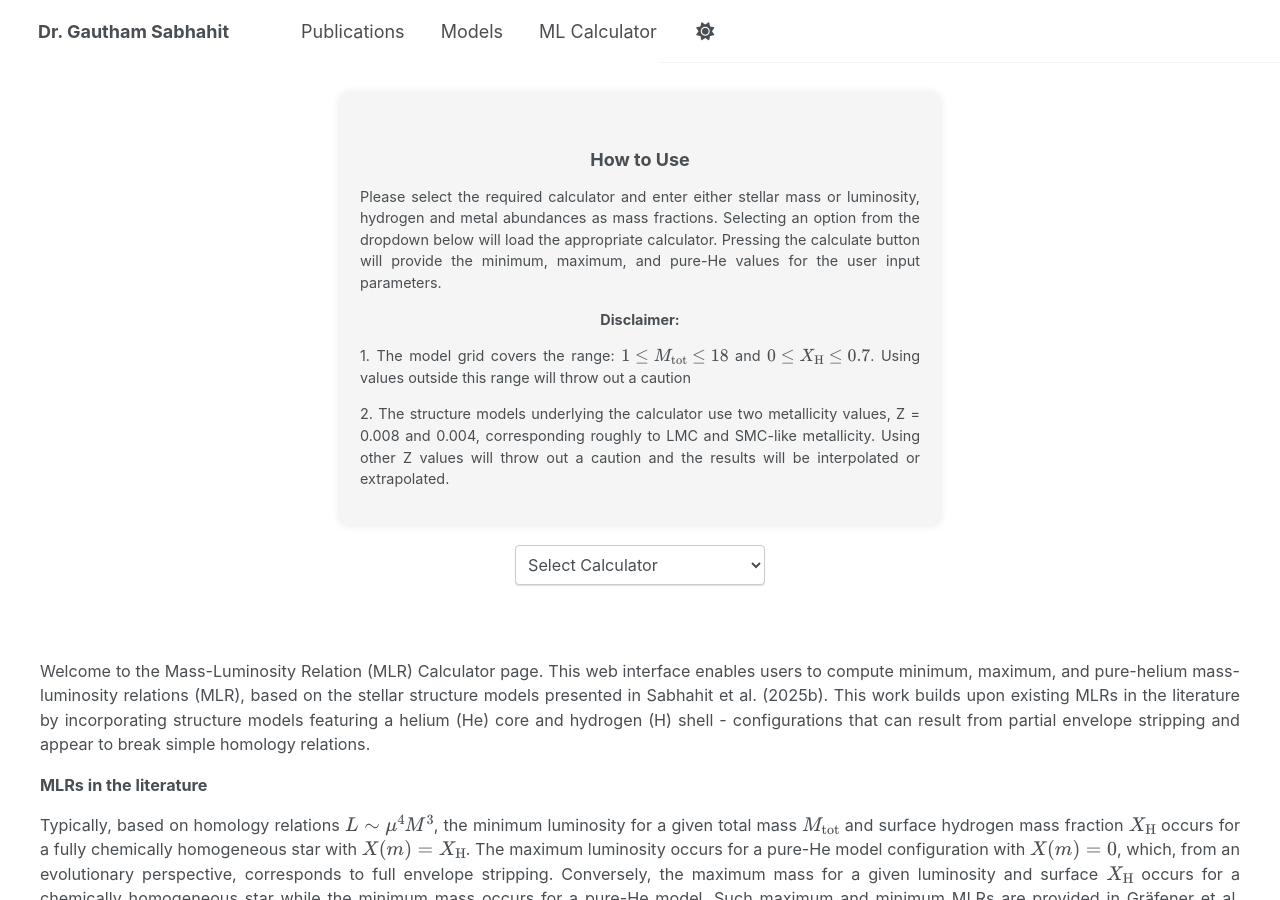
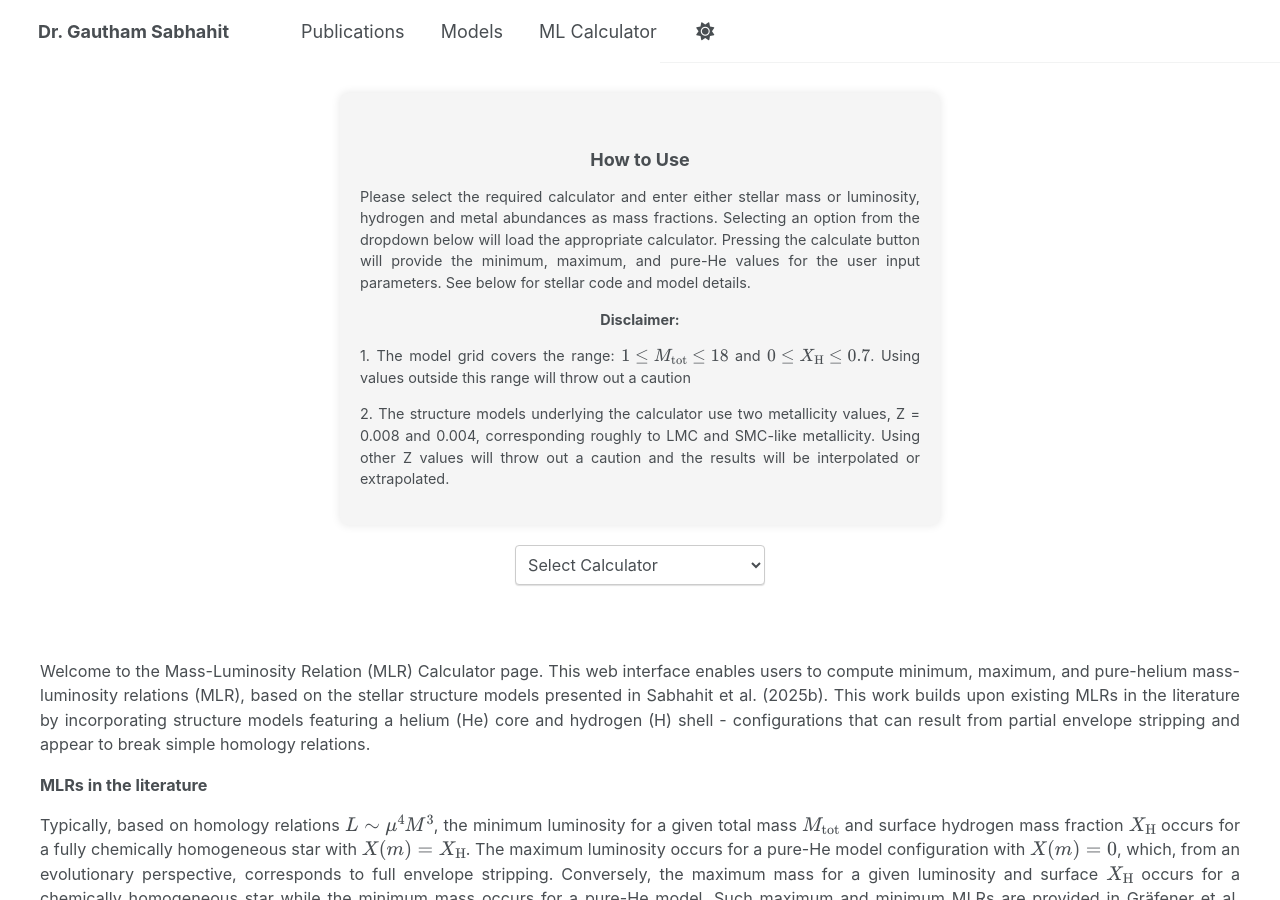
Before and after one commit to Mdot-com/mdot.com, a Jekyll site: the page built from ml-calculator.md, in a window 1280 px wide and 900 px high. Built offline with Jekyll 4.4.1, drawn with Linux system fonts in a browser that asks for light colours.

Commit message:
Update ml-calculator.md

```diff
--- a/ml-calculator.md
+++ b/ml-calculator.md
@@ -50,7 +50,7 @@ title: Mass-Luminosity Calculator
   <div style="width: 600px; background-color: #f5f5f5; padding: 20px; border-radius: 8px; box-shadow: 0 0 10px rgba(0,0,0,0.1);">
     <h2 style="text-align: center; font-size: 1em;">How to Use</h2>
     <p style="font-size: 0.8em; text-align: justify;">
-      Please select the required calculator and enter either stellar mass or luminosity, hydrogen and metal abundances as mass fractions. Selecting an option from the dropdown below will load the appropriate calculator. Pressing the calculate button will provide the minimum, maximum, and pure-He values for the user input parameters.
+      Please select the required calculator and enter either stellar mass or luminosity, hydrogen and metal abundances as mass fractions. Selecting an option from the dropdown below will load the appropriate calculator. Pressing the calculate button will provide the minimum, maximum, and pure-He values for the user input parameters. See below for stellar code and model details.
     </p>
     <p style="font-size: 0.8em;"><strong>Disclaimer:</strong></p>
     <p style="font-size: 0.8em; text-align: justify;">
```
